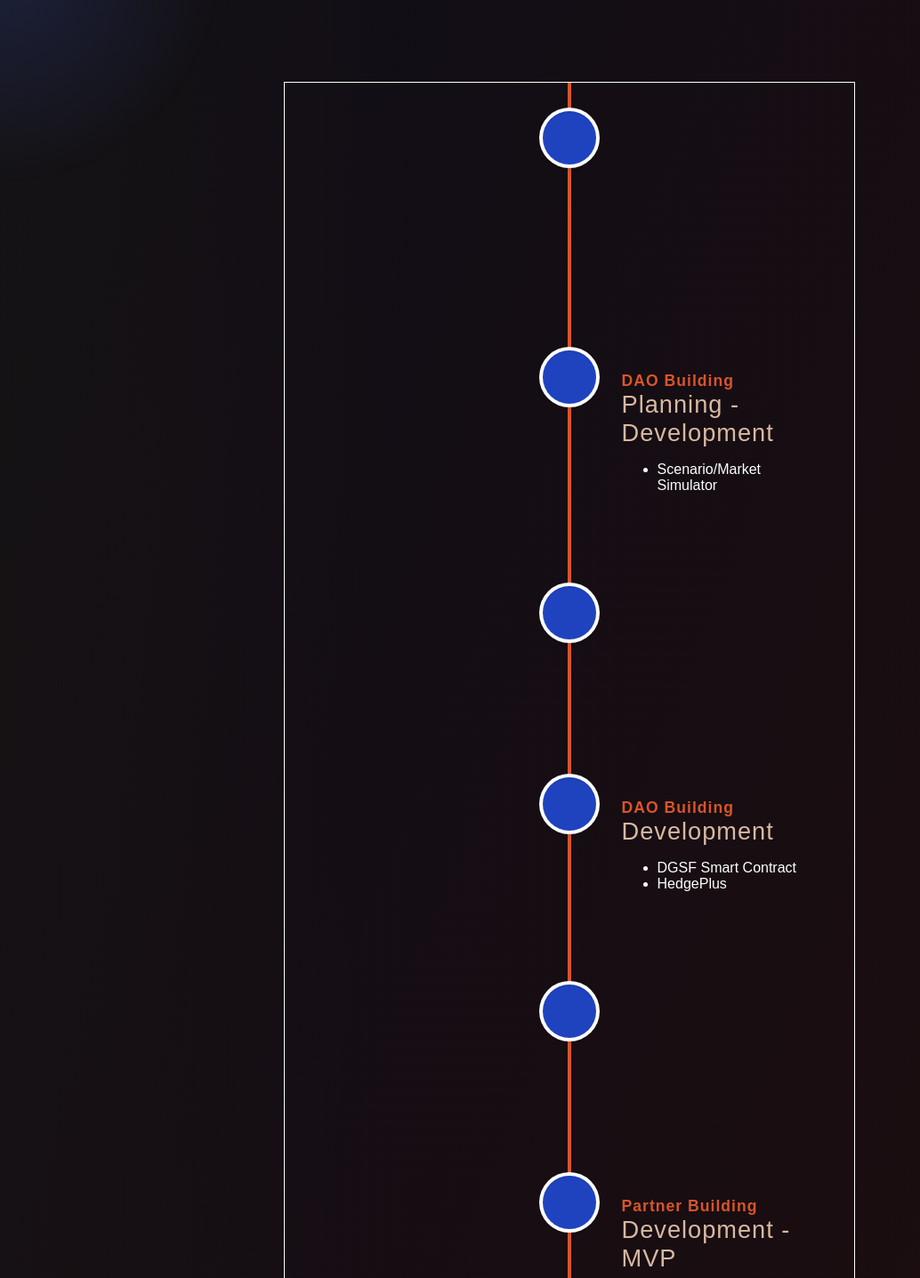
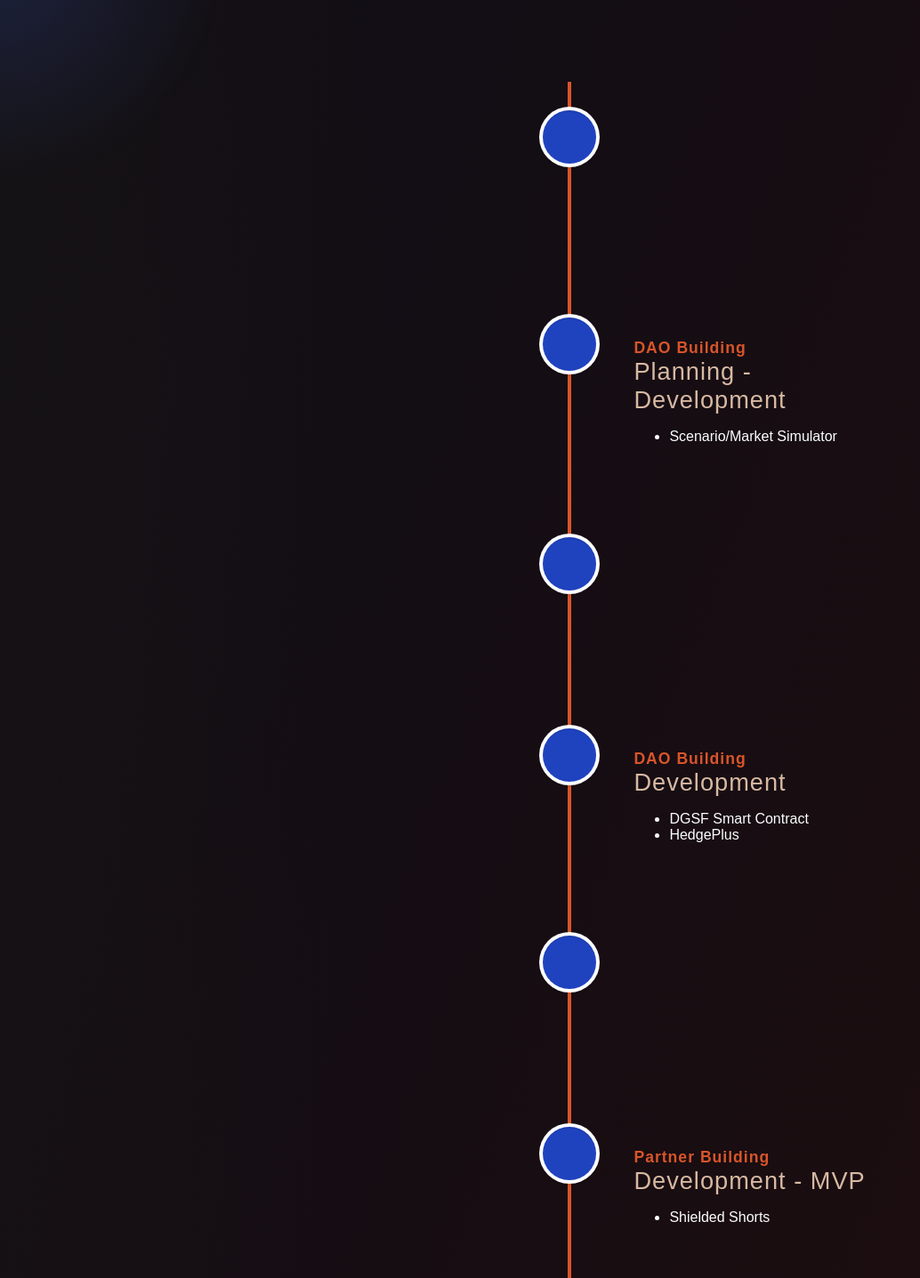
Before and after one commit to Y-Foundry-Dao/yfoundry-frontend, a React (Create React App) app in the folder landing-page/: page / in a window 1280 px wide. Shown: the part 2393-3830 px from the top of the page at 89% size, without its empty margins (0-1034 px from the left). Built offline with nearby package versions, Linux system fonts and the light colour scheme; a web font is replaced by a local one.

Commit message:
Fixed some spacing issues

```diff
--- a/landing-page/src/components/sections/roadmap/Roadmap.tsx
+++ b/landing-page/src/components/sections/roadmap/Roadmap.tsx
@@ -11,8 +11,24 @@ function Roadmap() {
 }
 
 const Section = styled.section`
-  border:1px solid white;
-  width:50%;
+  width:90%;
+  margin-left:5%;
+  @media(min-width:425px){
+    margin-left:10%;
+  }
+  @media(min-width:550px){
+    width:80%;
+    margin-left:16%;
+  }
+  @media(min-width:756px){
+    width:75%;
+    margin-left:24%;
+  }
+  @media(min-width:1170px){
+    width:70%;
+    padding-left:0;
+    margin-left:0;
+  }
 `
 
 export default Roadmap
--- a/landing-page/src/components/sections/roadmap/RoadmapTimeline.tsx
+++ b/landing-page/src/components/sections/roadmap/RoadmapTimeline.tsx
@@ -9,7 +9,7 @@ function RoadmapTimeline() {
     <VerticalTimeline lineColor='#D8552A'>
 
       <VerticalTimelineElement
-        contentStyle={{ background: 'rgba(33, 149, 243, 0)', boxShadow:'none' }}
+        contentStyle={{ background: 'rgba(33, 149, 243, 0)', boxShadow:'none', marginLeft:'4%' }}
         contentArrowStyle={{ borderRight: '7px solid  rgba(33, 149, 243, 0)' }}
         iconStyle={{ background: '#1F43BF', }}
       >
@@ -22,7 +22,7 @@ function RoadmapTimeline() {
       </VerticalTimelineElement>
 
       <VerticalTimelineElement
-        contentStyle={{ background: 'rgba(33, 149, 243, 0)', boxShadow:'none' }}
+        contentStyle={{ background: 'rgba(33, 149, 243, 0)', boxShadow:'none',  }}
         contentArrowStyle={{ borderRight: '7px solid  rgba(33, 149, 243, 0)' }}
         iconStyle={{ background: '#1F43BF' }}
       >
@@ -34,7 +34,7 @@ function RoadmapTimeline() {
       </VerticalTimelineElement>
 
       <VerticalTimelineElement
-        contentStyle={{ background: 'rgba(33, 149, 243, 0)', boxShadow:'none' }}
+        contentStyle={{ background: 'rgba(33, 149, 243, 0)', boxShadow:'none', marginLeft:'4%' }}
         contentArrowStyle={{ borderRight: '7px solid  rgba(33, 149, 243, 0)' }}
         iconStyle={{ background: '#1F43BF' }}
       >
@@ -59,7 +59,7 @@ function RoadmapTimeline() {
       </VerticalTimelineElement>
 
       <VerticalTimelineElement
-        contentStyle={{ background: 'rgba(33, 149, 243, 0)', boxShadow:'none' }}
+        contentStyle={{ background: 'rgba(33, 149, 243, 0)', boxShadow:'none', marginLeft:'4%' }}
         contentArrowStyle={{ borderRight: '7px solid  rgba(33, 149, 243, 0)' }}
         iconStyle={{ background: '#1F43BF' }}
       >
@@ -83,7 +83,7 @@ function RoadmapTimeline() {
       </VerticalTimelineElement>
 
       <VerticalTimelineElement
-        contentStyle={{ background: 'rgba(33, 149, 243, 0)', boxShadow:'none' }}
+        contentStyle={{ background: 'rgba(33, 149, 243, 0)', boxShadow:'none', marginLeft:'4%' }}
         contentArrowStyle={{ borderRight: '7px solid  rgba(33, 149, 243, 0)' }}
         iconStyle={{ background: '#1F43BF' }}
       >
@@ -96,7 +96,7 @@ function RoadmapTimeline() {
       </VerticalTimelineElement>
 
       <VerticalTimelineElement
-        contentStyle={{ background: 'rgba(33, 149, 243, 0)', boxShadow:'none' }}
+        contentStyle={{ background: 'rgba(33, 149, 243, 0)', boxShadow:'none',  }}
         contentArrowStyle={{ borderRight: '7px solid  rgba(33, 149, 243, 0)' }}
         iconStyle={{ background: '#1F43BF' }}
       >
```
